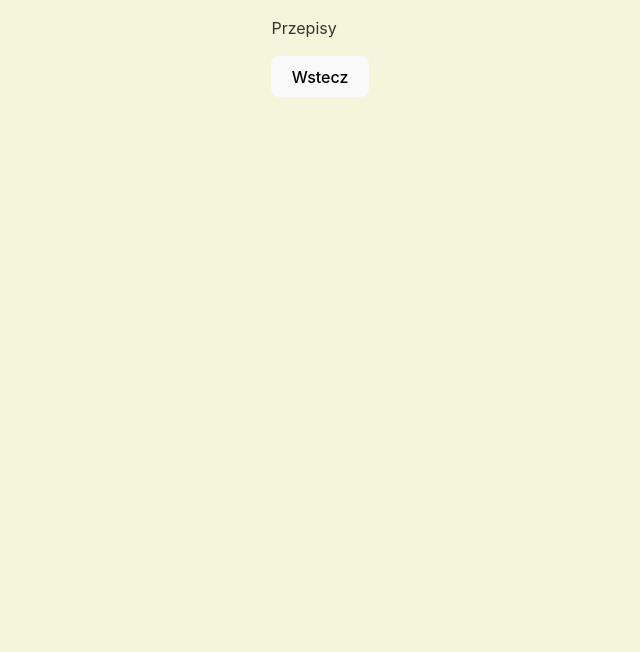
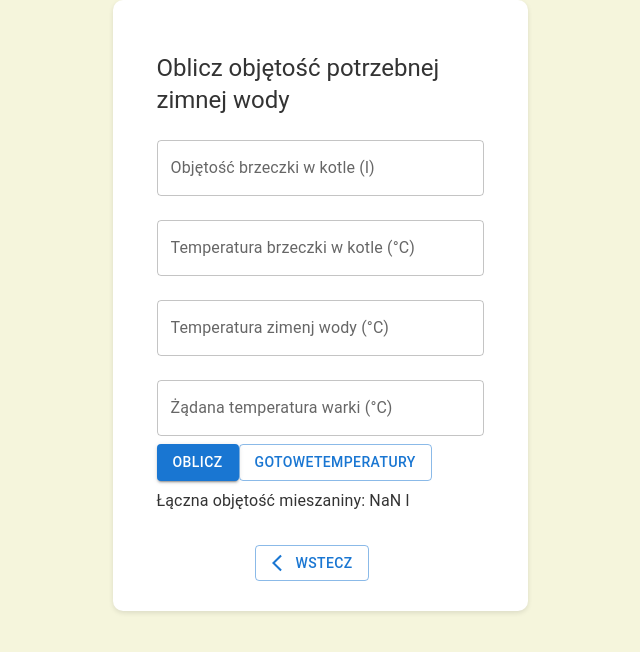
Before and after one commit to 88JW/PWA_Dear_Bier, a React (Vite) app: page /temperatury in a window 1280 px wide. Shown: the top 652 px of the page, without its empty margins (320-960 px from the left). Built offline with nearby package versions, Linux system fonts and the light colour scheme.

Commit message:
dziennik i gotowe temeperatury

```diff
--- a/dev-dist/sw.js
+++ b/dev-dist/sw.js
@@ -82,7 +82,7 @@ define(['./workbox-54d0af47'], (function (workbox) { 'use strict';
     "revision": "3ca0b8505b4bec776b69afdba2768812"
   }, {
     "url": "index.html",
-    "revision": "0.if87hplfgsg"
+    "revision": "0.ujqjcljgeno"
   }], {});
   workbox.cleanupOutdatedCaches();
   workbox.registerRoute(new workbox.NavigationRoute(workbox.createHandlerBoundToURL("index.html"), {
--- a/src/App.jsx
+++ b/src/App.jsx
@@ -8,6 +8,9 @@ import Temperatury from './Temperatury';
 import NowaWarka from './NowaWarka';
 import SzczegolyWarki from './SzczegolyWarki';
 import ArchiwumWarki from './ArchiwumWarki';
+import GotoweTemperatury from './GotoweTemperatury';
+
+
 
 
 function Home() {
@@ -26,11 +29,7 @@ function Home() {
       </Link><Link to="/kalkulator" onClick={() => navigate('/kalkulator')}>
         <div className="tile">Kalkulator refermentacji</div>
       </Link>
-      <Link to="/przepisy" onClick={() => navigate('/przepisy')}>
-        <div className="tile">Przepisy</div>
-      </Link>
-
-      <Link to="/temperatury" onClick={() => navigate('/dziennik')}>
+      <Link to="/temperatury" onClick={() => navigate('/temperatury')}>
         <div className="tile">Kalkulator Temperatur</div>
       </Link>
 
@@ -54,6 +53,7 @@ function App() {
         <Route path="/dziennik/nowa-warka" element={<NowaWarka />} />
         <Route path="/dziennik/:id" element={<SzczegolyWarki />} />
         <Route path="/archiwum/:id" element={<ArchiwumWarki />} />
+        <Route path="/GotoweTemperatury" element={<GotoweTemperatury />} />
       </Routes>
     </BrowserRouter>
   );
--- a/src/Dziennik.jsx
+++ b/src/Dziennik.jsx
@@ -19,8 +19,8 @@ function Dziennik() {
   }, []);
   return (
     <div className="app-container">
-      <h1>Dziennik warzenia</h1>
-      <h2>Warki:</h2>
+      <h2>Dziennik warzenia</h2>
+      <h3>Warki:</h3>
       <ul>
         {warki.map((warka) => (
           <Card key={warka.id} sx={{ marginBottom: 2 }}> {/* Dodaj margines dolny */}
--- /dev/null
+++ b/src/GotoweTemperatury.jsx
@@ -0,0 +1,29 @@
+
+import { useNavigate } from 'react-router-dom';
+
+import Button from '@mui/material/Button';
+import ArrowBackIosNewIcon from '@mui/icons-material/ArrowBackIosNew';
+
+
+function GotoweTemperatury() {
+  const navigate = useNavigate();
+
+  return (
+    <div className="app-container">
+      <p>Gotowe Temperatury</p>
+      <div className="button-container">
+
+      <Button
+        variant="outlined"
+        startIcon={<ArrowBackIosNewIcon />}
+        onClick={() => navigate(-2)}
+        sx={{ mr: 2 }}
+      >
+        Wstecz
+      </Button>
+      </div>
+    </div>
+  );
+}
+
+export default GotoweTemperatury;
--- a/src/Temperatury.jsx
+++ b/src/Temperatury.jsx
@@ -1,15 +1,109 @@
-// Kalkulator.jsx
+import { useState } from 'react';
+import { Box, Container, TextField, Button, Typography, Stack } from '@mui/material';
 import { useNavigate } from 'react-router-dom';
+import ArrowBackIosNewIcon from '@mui/icons-material/ArrowBackIosNew';
+import GotoweTemperatury from './GotoweTemperatury'; // Zaimportuj komponent Gotowce
 
-function Przepisy() {
+function Temperatury() {
+  const [objetosc1, setObjetosc1] = useState('');
+  const [temperatura1, setTemperatura1] = useState('');
+  const [temperatura2, setTemperatura2] = useState('');
+  const [temperaturaMieszaniny, setTemperaturaMieszaniny] = useState('');
+  const [objetosc2, setObjetosc2] = useState(null);
   const navigate = useNavigate();
 
+  const obliczObjetosc2 = () => {
+
+    const V1 = parseFloat(objetosc1);
+    const T1 = parseFloat(temperatura1);
+    const T2 = parseFloat(temperatura2);
+    const T_mieszaniny = parseFloat(temperaturaMieszaniny);
+
+    if (!isNaN(V1) && !isNaN(T1) && !isNaN(T2) && !isNaN(T_mieszaniny)) {
+      // Sprawdzenie, czy mianownik jest różny od zera
+      if (T2 - T_mieszaniny !== 0) {
+        const V2 = (T_mieszaniny * V1 - V1 * T1) / (T2 - T_mieszaniny);
+        setObjetosc2(V2);
+      } else {
+        // Obsługa przypadku, gdy mianownik jest równy zeru
+        alert('Nie można obliczyć objętości drugiej cieczy. Upewnij się, że temperatura drugiej cieczy jest różna od żądanej temperatury mieszaniny.');
+      }
+    } else {
+      // Obsługa błędów, np. wyświetlenie komunikatu o nieprawidłowych danych
+      alert('Wprowadź poprawne dane.');
+    }
+  };
+
   return (
-    <div>
-      <p>Przepisy</p>
-      <button onClick={() => navigate('/')}>Wstecz</button>
-    </div>
-  );
-}
+    <div className="app-container">
+    <Container maxWidth="md">
+      <Box sx={{ my: 4 }}>
+        <Typography variant="h5" component="h2" gutterBottom>
+          Oblicz objętość potrzebnej zimnej wody
+        </Typography>
+        <TextField
+          label="Objętość brzeczki w kotle (l)"
+          value={objetosc1}
+          onChange={(e) => setObjetosc1(e.target.value)}
+          type="number"
+          fullWidth
+          margin="normal"
+        />
+        <TextField
+          label="Temperatura brzeczki w kotle (°C)"
+          value={temperatura1}
+          onChange={(e) => setTemperatura1(e.target.value)}
+          type="number"
+          fullWidth
+          margin="normal"
+        />
+        <TextField
+          label="Temperatura zimenj wody (°C)"
+          value={temperatura2}
+          onChange={(e) => setTemperatura2(e.target.value)}
+          type="number"
+          fullWidth
+          margin="normal"
+        />
+        <TextField
+          label="Żądana temperatura warki (°C)"
+          value={temperaturaMieszaniny}
+          onChange={(e) => setTemperaturaMieszaniny(e.target.value)}
+          type="number"
+          fullWidth
+          margin="normal"
+        />
 
-export default Przepisy;
+        <Button variant="contained" onClick={obliczObjetosc2}>
+          Oblicz
+        </Button>
+        <Button variant="outlined" onClick={() => navigate('/GotoweTemperatury')}> {/* Dodaj przycisk Gotowce */}
+        GotoweTemperatury
+          </Button>
+        {objetosc2 !== null && (
+          <Typography variant="body1" mt={2}>
+            Objętość cieczy 2: {objetosc2.toFixed(2)} l
+          </Typography>
+
+          )}
+          <Typography variant="body1" mt={1}>
+              Łączna objętość mieszaniny: {(parseFloat(objetosc1) + objetosc2).toFixed(2)} l
+            </Typography>
+          </Box>
+        </Container>
+        <div className="button-container">
+
+      <Button
+        variant="outlined"
+        startIcon={<ArrowBackIosNewIcon />}
+        onClick={() => navigate(-2)}
+        sx={{ mr: 2 }}
+      >
+        Wstecz
+      </Button>
+      </div>
+        </div>
+      );
+    }
+
+    export default Temperatury;
```
